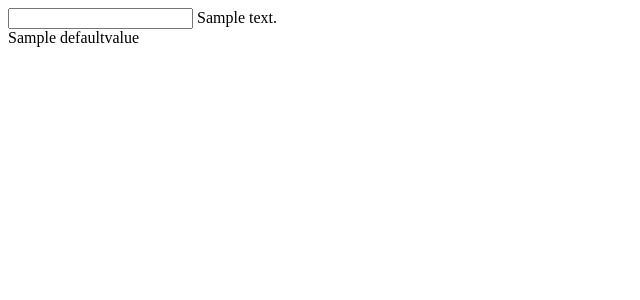
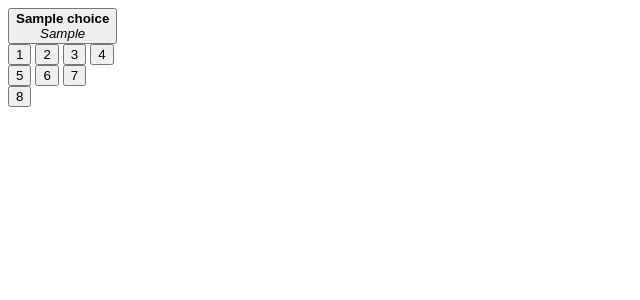
Before and after one commit to rrlittle/db, a Django app: template templates/db/submit_subtempls/radio_choice.html in a window 1280 px wide. Shown: the top 300 px of the page, without its empty margins (0-640 px from the left). Run offline with Django 3.2, Linux system fonts and the light colour scheme; the template is opened without the code that fills it: most values are stand-ins (such as "Sample title", 1, 10 or a date in 2020).

Commit message:
working on choice ui templates

```diff
--- a/templates/db/submit_subtempls/radio_choice.html
+++ b/templates/db/submit_subtempls/radio_choice.html
@@ -1,11 +1,27 @@
-<div class="btn-group foo" data-toggle="buttons">
-	<label class="btn btn-secondary choice">
-	<input type="{{ choice.ui }} "
-		name="{{ question.surveyquestionid }}"
-		id=""
-		autocomplete="off" >
-		{{choice.description}}
-		<br>
-		{{ choice.defaultvalue }}
-	</label>
+	<button
+		class="btn btn-secondary"
+		type="button"
+		name="{{surveyquestion.id}}"
+		id="{{choice.id}}_{{surveyquestion.id}}" >
+
+		<strong style="display:block">{{choice.name}}</strong>
+		<i style="display:block">{{choice.def_value}}</i>
+	</button>
+
+
+<div class="btn-toolbar" role="toolbar" aria-label="Toolbar with button groups">
+  <div class="btn-group" role="group" aria-label="First group">
+    <button type="button" class="btn btn-secondary">1</button>
+    <button type="button" class="btn btn-secondary">2</button>
+    <button type="button" class="btn btn-secondary">3</button>
+    <button type="button" class="btn btn-secondary">4</button>
+  </div>
+  <div class="btn-group" role="group" aria-label="Second group">
+    <button type="button" class="btn btn-secondary">5</button>
+    <button type="button" class="btn btn-secondary">6</button>
+    <button type="button" class="btn btn-secondary">7</button>
+  </div>
+  <div class="btn-group" role="group" aria-label="Third group">
+    <button type="button" class="btn btn-secondary">8</button>
+  </div>
 </div>
--- a/templates/db/submit_survey.html
+++ b/templates/db/submit_survey.html
@@ -1,10 +1,5 @@
 {% extends "db/base_template.html" %}
 {% block content %}
-
-{{ survey }}
-{{ questions }}
-{{ respondents }}
-{{ errors }}
 
 {% include "db/submit_subtempls/header.html" %}
 
```
Also changed, not shown: models.py (+21 -0 lines), templates/db/submit_subtempls/question.html (+16 -2 lines).
